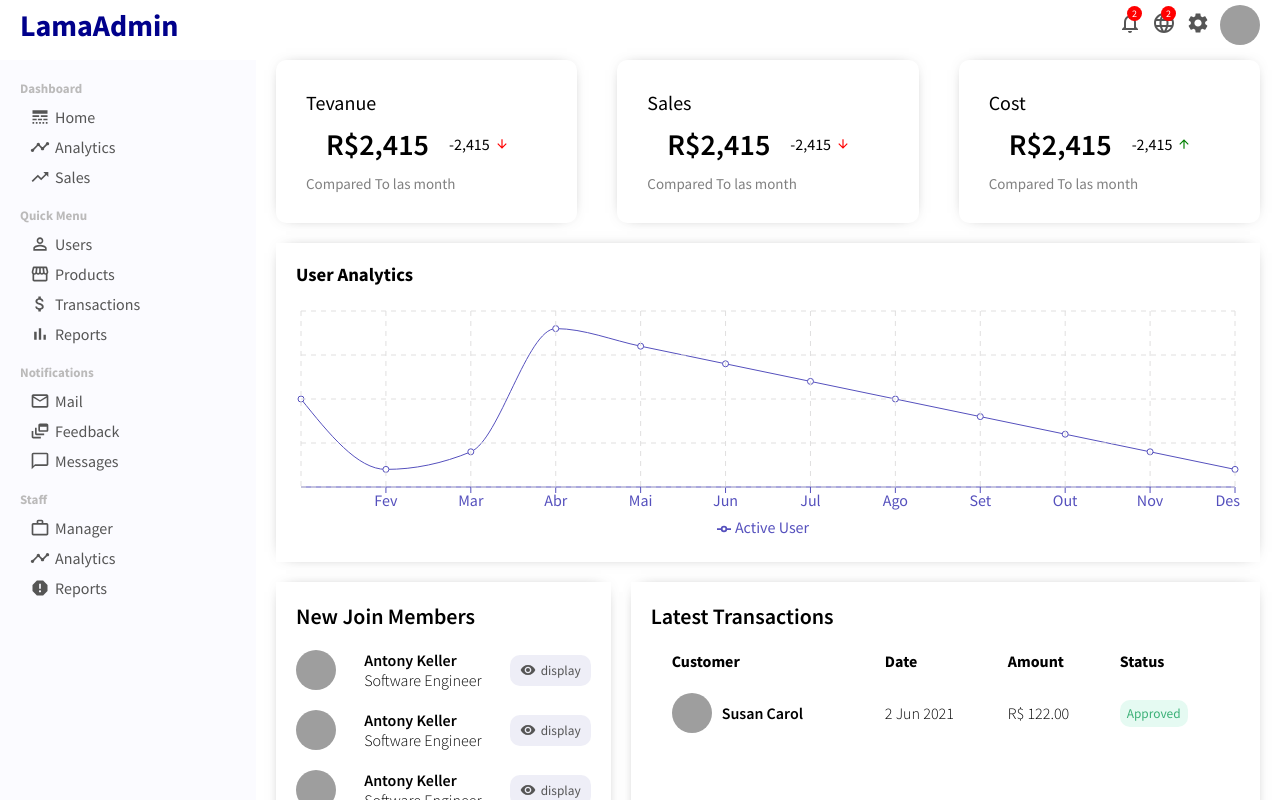
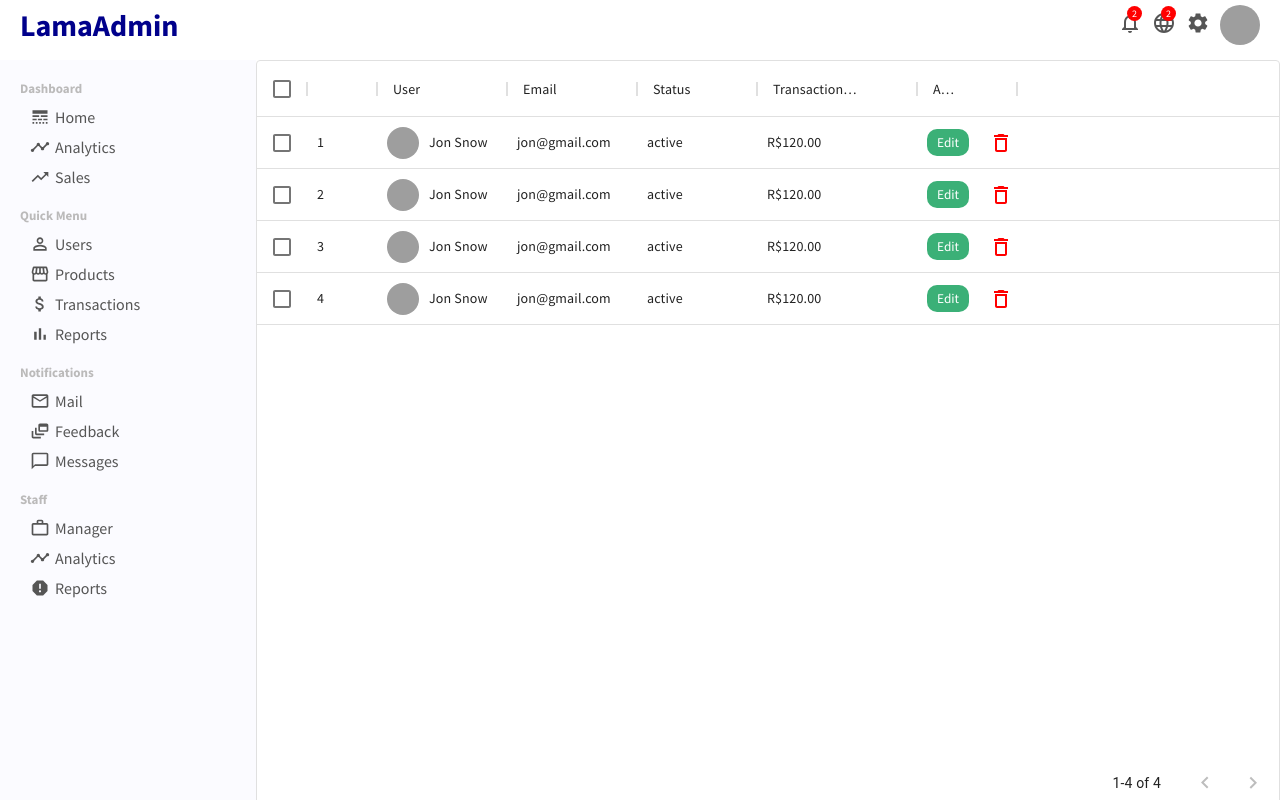
Before and after one commit to HelterDSouza/React-Dashboard, a React (Create React App) app: page /users in a window 1280 px wide. Shown: the top 800 px of the page. Built offline with nearby package versions, Linux system fonts and the light colour scheme; grey boxes are pictures that could not be loaded.

Commit message:
userList e Router

```diff
--- a/src/App.js
+++ b/src/App.js
@@ -4,15 +4,26 @@ import Sidebar from "./components/sidebar/Sidebar"
 import Topbar from "./components/topbar/Topbar"
 import "./app.css"
 import Home from "./pages/home/Home"
+import UserList from "./pages/userList/UserList"
+import { BrowserRouter as Router, Switch, Route, } from "react-router-dom"
+
 function App() {
   return (
-    <div className="App">
-      <Topbar/>
+    <Router className="App">
+      <Topbar />
       <div className="container">
-        <Sidebar/>
-        <Home/>
+        <Sidebar />
+        <Switch>
+          <Route exact path="/">
+            <Home />
+
+          </Route>
+          <Route path="/users">
+            <UserList/>
+          </Route>
+        </Switch>
       </div>
-    </div>
+    </Router>
   );
 }
 
--- /dev/null
+++ b/src/pages/userList/UserList.jsx
@@ -0,0 +1,57 @@
+import React from 'react'
+import "./userList.css"
+import { DeleteOutline } from '@material-ui/icons'
+import { DataGrid } from '@material-ui/data-grid'
+import { userRows } from "../../dataExample"
+import { Link } from 'react-router-dom'
+import { useState } from 'react'
+const UserList = () => {
+    const [data, setData] = useState(userRows)
+    const handeDelete = (userId) => {
+        setData(data.filter(item => item.id !== userId))
+    }
+    const columns = [
+        { field: "id", headerName: "ID", width: 70 },
+        {
+            field: "user", headerName: "User", width: 130, renderCell: (params) => {
+                return (
+                    <div className="userListUser">
+                        <img className="userListImg" src={params.row.avatar} alt="" />
+                        {params.row.username}
+                    </div>
+                )
+            }
+        },
+        { field: "email", headerName: "Email", width: 130 },
+        { field: "status", headerName: "Status", width: 120 },
+        {
+            field: "transaction",
+            headerName: "Transaction Volume",
+            width: 160
+        },
+        {
+            field: "action",
+            headerName: "Action",
+            with1: 50,
+            renderCell: (params) => {
+                return (
+                    <>
+                        <Link to={"/user/" + params.id}>
+                            <button className="userListEdit">Edit</button>
+                        </Link>
+                        <DeleteOutline className="userListDelete" onClick={() => handeDelete(params.id)} />
+                    </>
+                )
+            }
+        }
+
+    ]
+
+    return (
+        <div className="userList">
+            <DataGrid rows={data} columns={columns} pageSize={8} checkboxSelection disableSelectionOnClick />
+        </div>
+    )
+}
+
+export default UserList
--- /dev/null
+++ b/src/pages/userList/userList.css
@@ -0,0 +1,32 @@
+.userList {
+    flex: 4;
+}
+
+.userListUser {
+    display: flex;
+    align-items: center;
+}
+
+.userListImg {
+    width: 32px;
+    height: 32px;
+    border-radius: 50%;
+    object-fit: cover;
+    margin-right: 10px;
+}
+
+.userListEdit {
+    border: none;
+    border-radius: 10px;
+    padding: 5px 10px;
+    background-color: #3bb077;
+    color: white;
+    cursor: pointer;
+    margin-right: 20px;
+
+}
+
+.userListDelete {
+    color: red;
+    cursor: pointer;
+}
```
